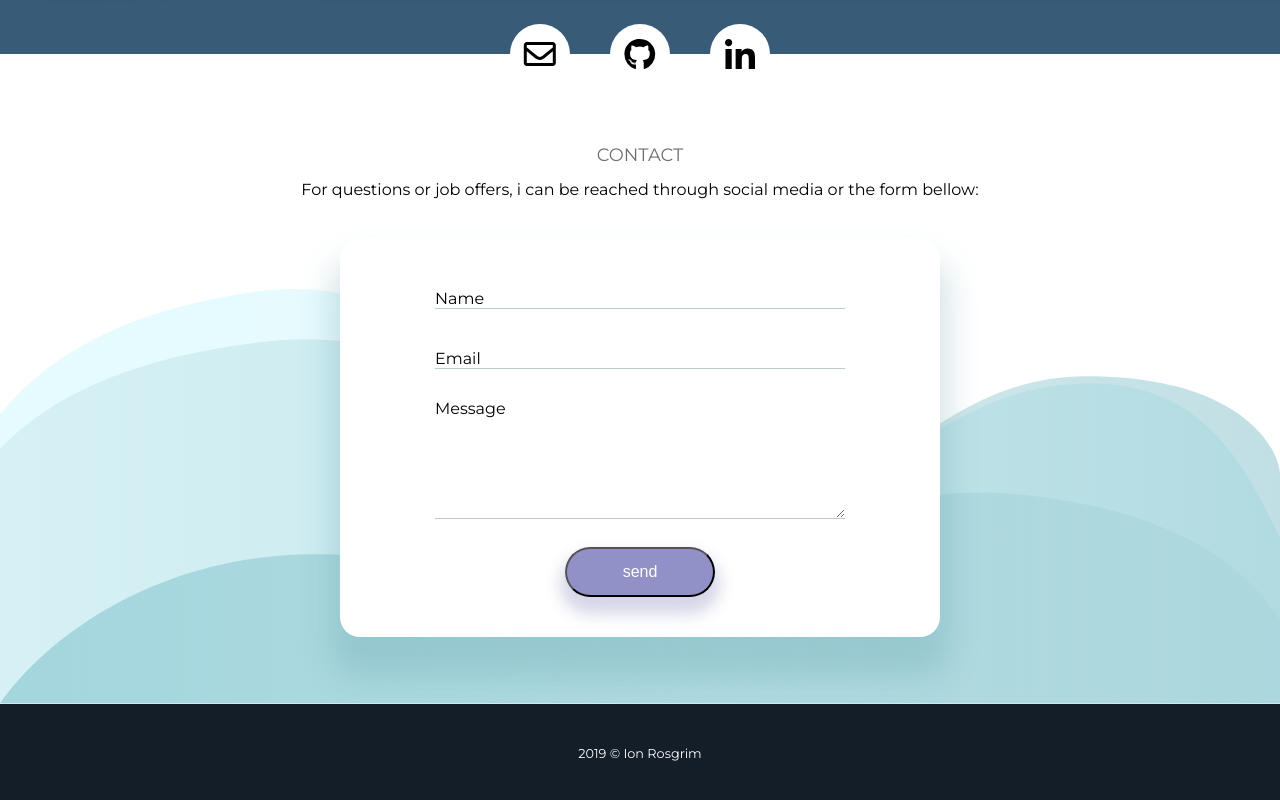
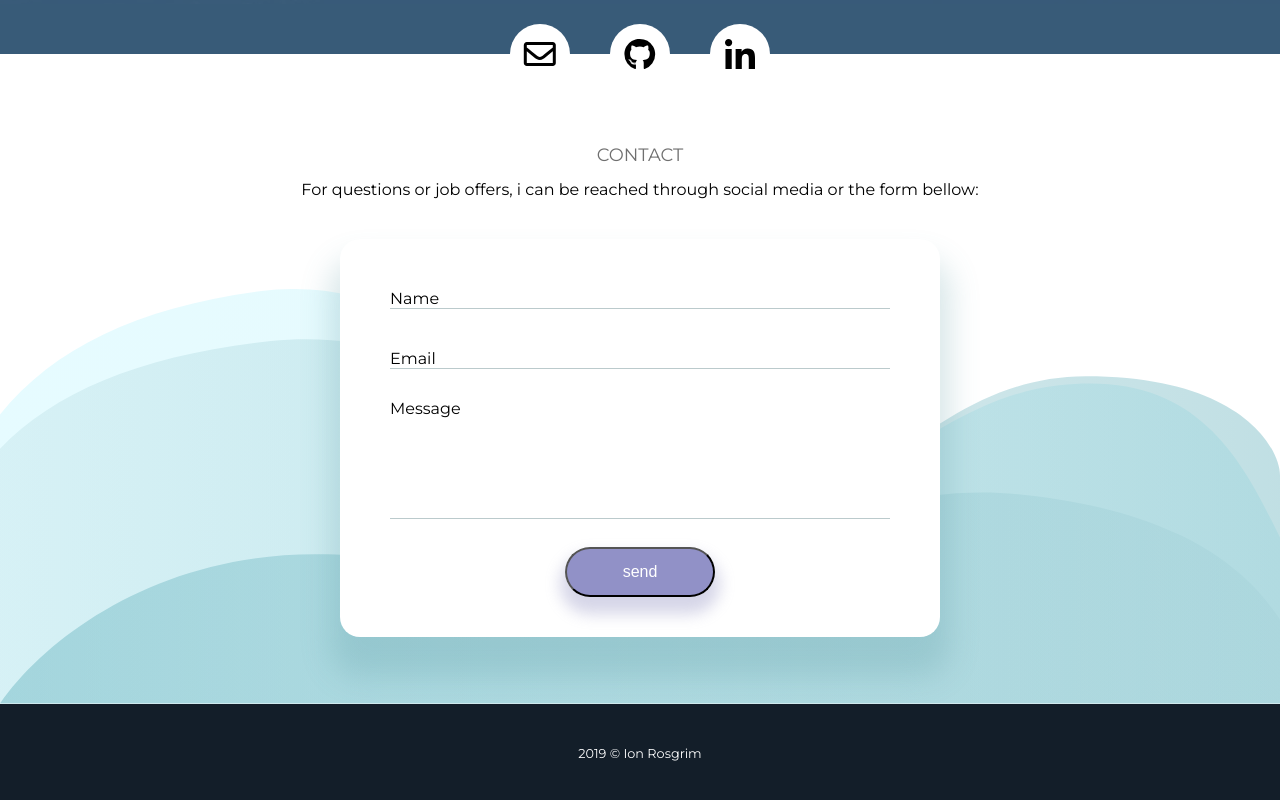
Before and after one commit to irosgrim/portfolio-site, a React (Create React App) app: page / in a window 1280 px wide. Shown: the part 2007-2807 px from the top of the page. Built offline with nearby package versions, Linux system fonts and the light colour scheme; no server answers.

Commit message:
contact form

```diff
--- a/src/components/Contact.jsx
+++ b/src/components/Contact.jsx
@@ -26,9 +26,8 @@ function Contact() {
                     media or the form bellow:
                 </p>
             </div>
-
-            <div className="contact-form">
-                <form name="contact" method="POST" data-netlify="true">
+            <form name="contact" method="POST" data-netlify="true">
+                <div className="contact-form">
                     <input type="hidden" name="form-name" value="contact" />
                     <div className="input">
                         <label htmlFor="name">Name</label>
@@ -52,8 +51,8 @@ function Contact() {
                     <button className="send-btn" type="submit">
                         send
                     </button>
-                </form>
-            </div>
+                </div>
+            </form>
         </section>
     );
 }
--- a/src/styles/App.css
+++ b/src/styles/App.css
@@ -545,6 +545,11 @@ button {
   border-bottom: 1px solid #BBCACC;
 }
 
+textarea {
+  width: 100%;
+  resize: none;
+}
+
 .input input {
   width: 100%;
   height: 30px;
```
